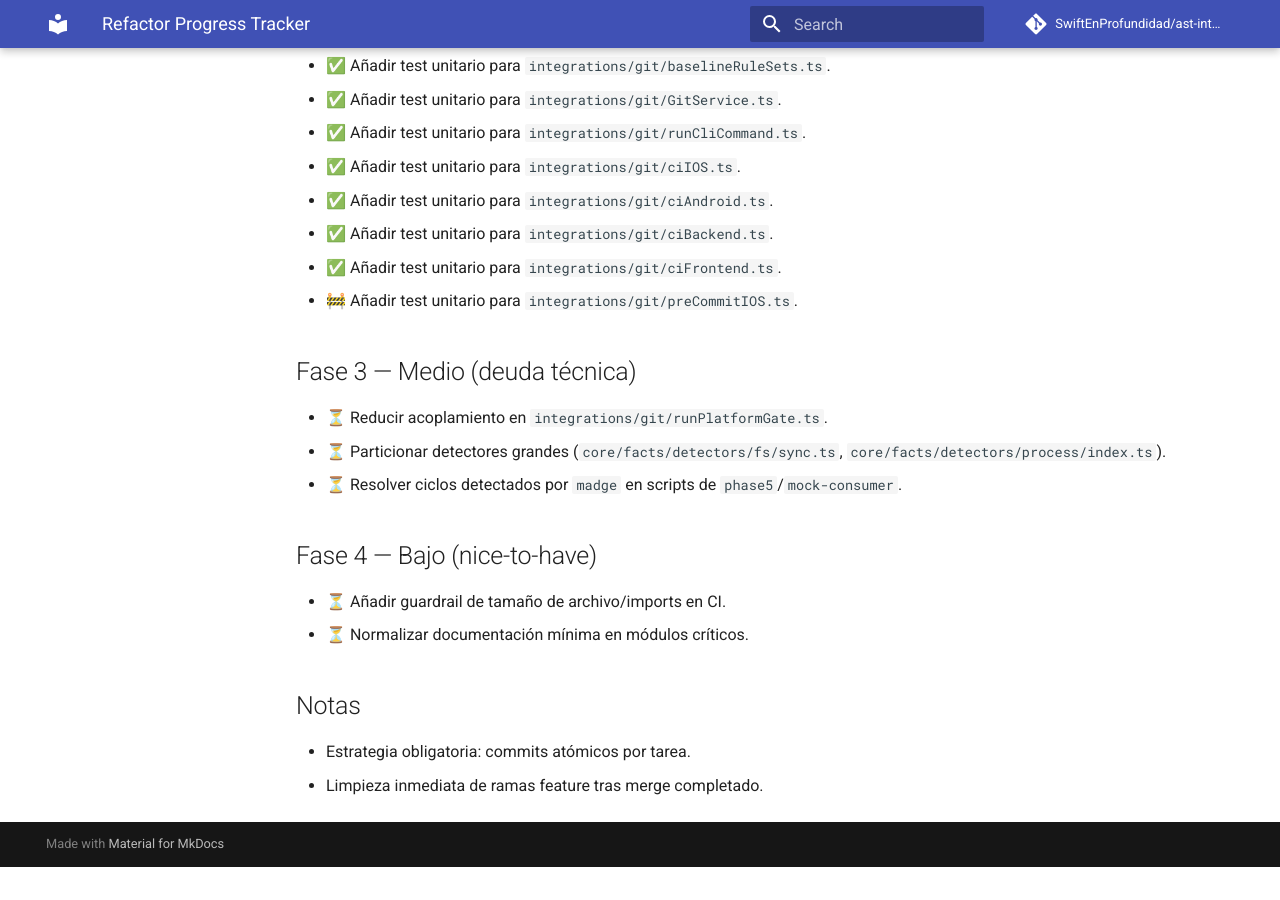
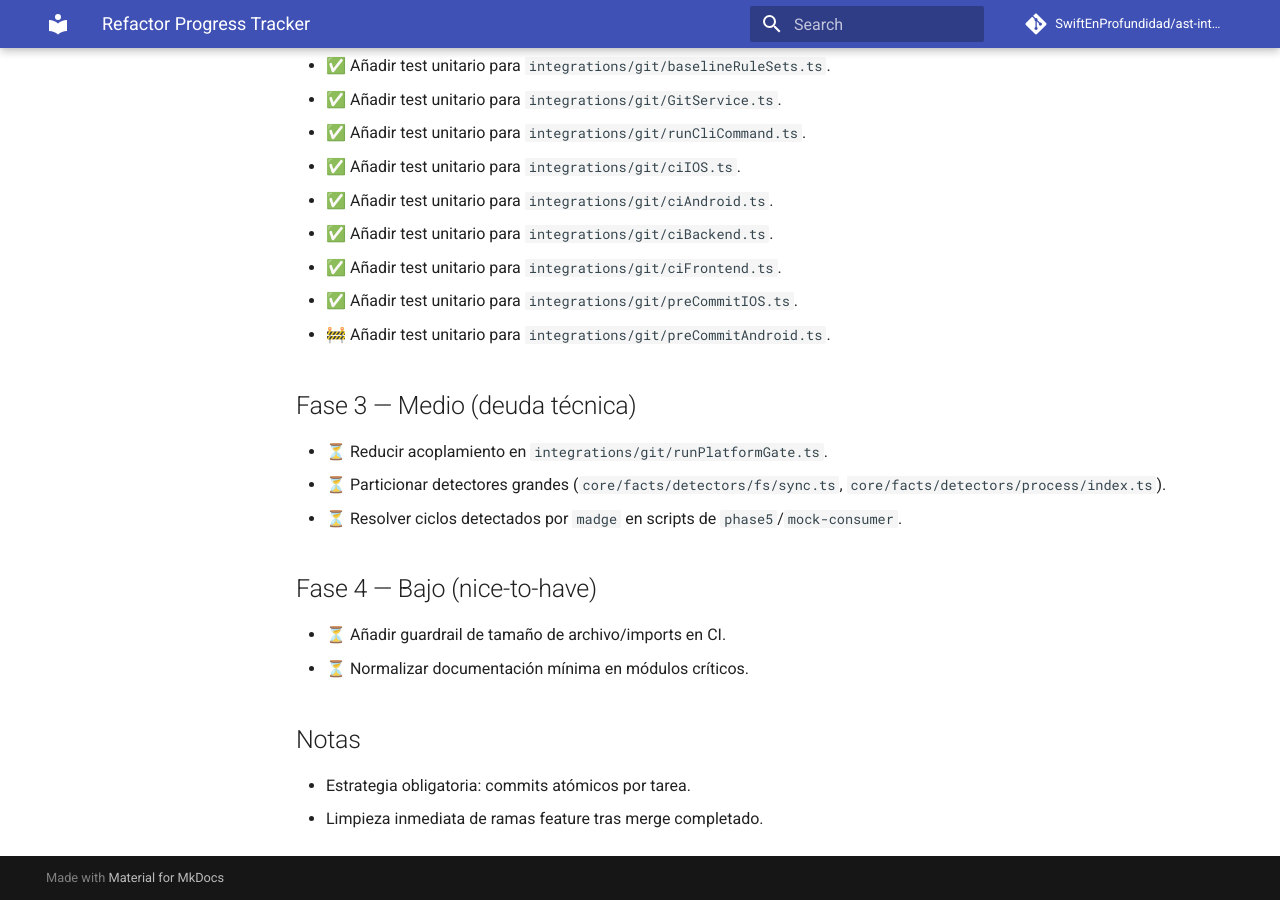
Before and after one commit to SwiftEnProfundidad/ast-intelligence-hooks, an MkDocs documentation site: the page built from docs/REFRACTOR_PROGRESS.md, in a window 1280 px wide and 900 px high, scrolled down 1196 px. Built offline with MkDocs 1.6.1 and Material for MkDocs 9.7.7, drawn with Linux system fonts in a browser that asks for light colours; comment, search, counter and statistics services are not loaded; before the commit the page ends 2063 px from its top, so only the background shows below that.

Commit message:
test(git): add alias coverage for preCommitIOS runner

```diff
--- a/docs/REFRACTOR_PROGRESS.md
+++ b/docs/REFRACTOR_PROGRESS.md
@@ -36,7 +36,8 @@ Estado consolidado del refactor con seguimiento de tareas y evidencia del avance
 - ✅ Añadir test unitario para `integrations/git/ciAndroid.ts`.
 - ✅ Añadir test unitario para `integrations/git/ciBackend.ts`.
 - ✅ Añadir test unitario para `integrations/git/ciFrontend.ts`.
-- 🚧 Añadir test unitario para `integrations/git/preCommitIOS.ts`.
+- ✅ Añadir test unitario para `integrations/git/preCommitIOS.ts`.
+- 🚧 Añadir test unitario para `integrations/git/preCommitAndroid.ts`.
 
 ## Fase 3 — Medio (deuda técnica)
 - ⏳ Reducir acoplamiento en `integrations/git/runPlatformGate.ts`.
```
Also changed, not shown: 1 other file.
